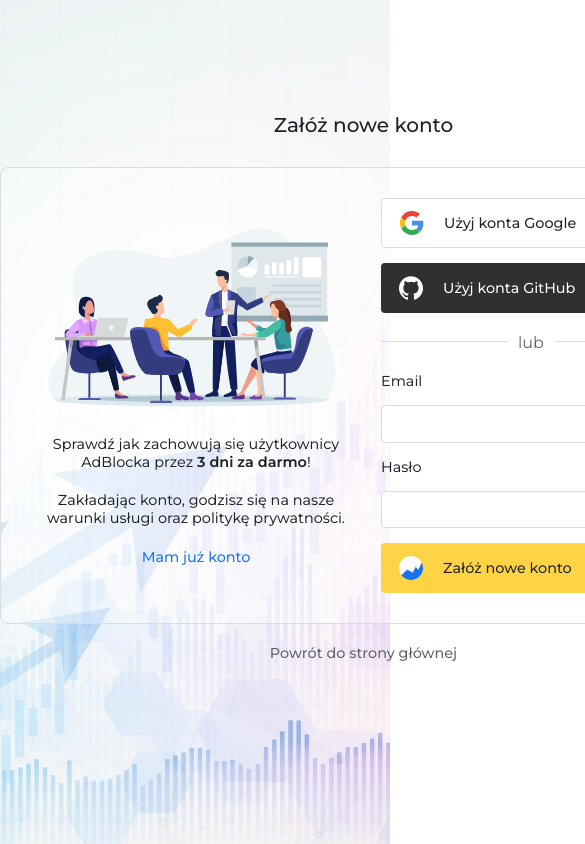
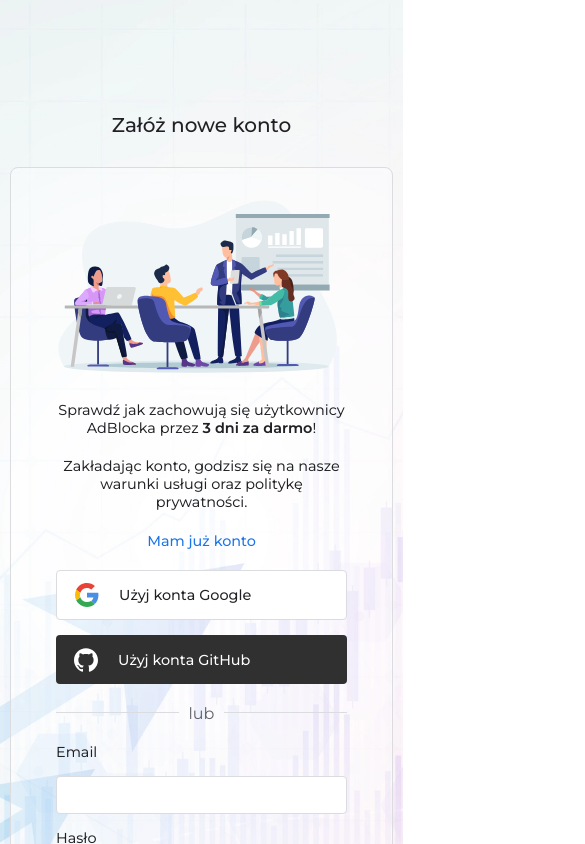
Before and after one commit to NiedziolkaMichal/track-adblock, a Next.js app: page /auth/register in a window 390 px wide. Shown: the top 844 px of the page, 585 px wide, since content can reach past the window. Built offline with nearby package versions, Linux system fonts and the light colour scheme; no server answers; a web font is replaced by a local one.

Commit message:
Make register & login page responsive

```diff
--- a/src/components/account/authCard.ts
+++ b/src/components/account/authCard.ts
@@ -4,34 +4,44 @@
 import { HrWithContent } from "../hrWithContent";
 
 export const AuthCard = styled(Card)`
+  display: flex;
+  flex-wrap: wrap;
+  gap: 35px;
+  width: max-content;
+
   background: ${({ theme }) => theme.background.glass};
-  padding: 30px 45px;
-`;
+  --horizontal-padding: 45px;
+  padding: 30px var(--horizontal-padding);
+  margin: 0 10px;
 
-export const AuthCardMultipleContent = styled(AuthCard)`
-  display: flex;
-  gap: 35px;
+  @media (max-width: calc(12rem + 188px)) {
+    --horizontal-padding: 20px;
+  }
+  @media (max-width: calc(12.5rem + 130px)) {
+    --horizontal-padding: 10px;
+  }
+  @media (max-width: calc(19rem + 600px)) {
+    width: min-content;
+    gap: 20px;
+  }
 `;
 
 export const AuthCardContent = styled.div<{ $center?: boolean }>`
-  width: 300px;
-
+  max-width: 20rem;
+  width: calc(100vw - var(--horizontal-padding) * 2 - var(--scrollbar-width) - 2px);
   ${({ $center }) =>
     $center &&
     css`
       margin-block: auto;
       text-align: center;
     `}
-
-  > :last-child {
-    margin-bottom: unset;
   }
 `;
 
 export const AuthCardButton = styled(ButtonPrimary)`
   width: 100%;
   margin-bottom: 15px;
-  height: 50px;
+  height: 3.1rem;
 `;
 
 export const AuthCardHrWithContent = styled(HrWithContent)`
--- a/src/components/account/common.tsx
+++ b/src/components/account/common.tsx
@@ -3,7 +3,7 @@
 import { Margin, MarginValue } from "../margin";
 
 export const H1 = styled.h1<{ $margin?: MarginValue }>`
-  font-size: 1.25rem;
+  font-size: min(6vw, 1.25rem);
   font-weight: 500;
   color: ${({ theme }) => theme.text.heading};
   ${Margin}
--- a/src/components/auth.tsx
+++ b/src/components/auth.tsx
@@ -1,13 +1,21 @@
 import { ReactElement } from "react";
 import styled from "styled-components";
 import Image from "next/image";
+
+const Container = styled.div`
+  display: flow-root;
+  position: relative;
+  height: fit-content;
+`;
 
 //TODO use image optimization with AVIF or use <picture>
 const Background = styled(Image)`
   position: absolute;
   z-index: -1;
-  width: 100vw;
-  height: 100vh;
+  width: 100%;
+  height: 100%;
+  min-width: calc(100vw - var(--scrollbar-width));
+  min-height: 100vh;
   object-fit: cover;
 `;
 
@@ -15,14 +23,19 @@
   display: flex;
   flex-direction: column;
   align-items: center;
+  position: relative;
   margin: 100px auto 0;
+
+  @media (max-height: 640px) {
+    margin: 20px auto 0;
+  }
 `;
 
 export function getAuthSharedLayout(page: ReactElement): ReactElement {
   return (
-    <>
+    <Container>
       <Background src="/img/bg/login.webp" width={2109} height={2422} sizes="100vw" alt="" quality={100} loading="eager" priority={true} />
       <Main>{page}</Main>
-    </>
+    </Container>
   );
 }
--- a/src/pages/auth/register.tsx
+++ b/src/pages/auth/register.tsx
@@ -1,7 +1,7 @@
 import { useEffect, useId, useState } from "react";
 import { NextRouter, useRouter } from "next/router";
 import { ErrorBox, ErrorInline, H1 } from "../../components/account/common";
-import { AuthCardButton, AuthCardContent, AuthCardHrWithContent, AuthCardMultipleContent } from "../../components/account/authCard";
+import { AuthCard, AuthCardButton, AuthCardContent, AuthCardHrWithContent } from "../../components/account/authCard";
 import { getAuthSharedLayout } from "../../components/auth";
 import { GitHubButton, GoogleButton, NegligibleLink, StyledLink, TrackAdBlockButton } from "../../components/account/button";
 import { signIn } from "next-auth/react";
@@ -31,14 +31,14 @@
   return (
     <>
       <H1 $margin="b-30px">Załóż nowe konto</H1>
-      <AuthCardMultipleContent>
+      <AuthCard>
         <AuthCardContent $center={true}>
           <RegisterDescription />
         </AuthCardContent>
         <AuthCardContent>
           <RegisterContent />
         </AuthCardContent>
-      </AuthCardMultipleContent>
+      </AuthCard>
       <NegligibleLink href="/" $margin="bl-20px">
         Powrót do strony głównej
       </NegligibleLink>
```
